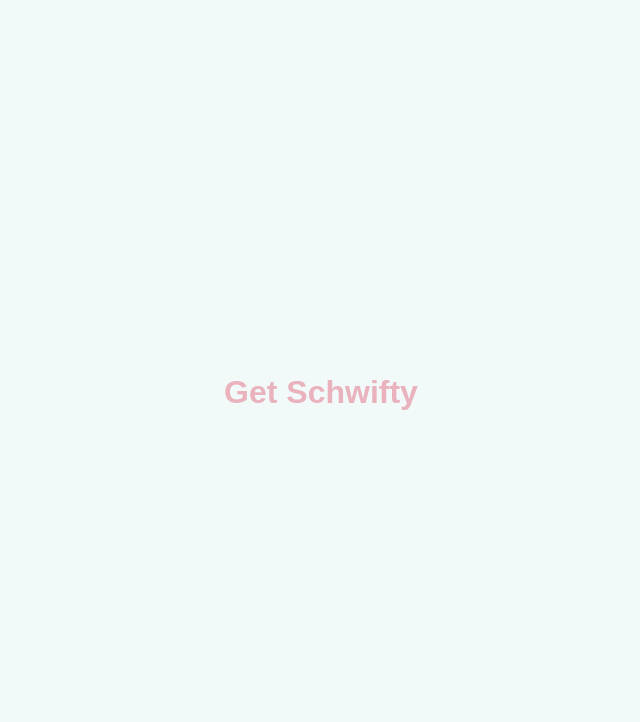
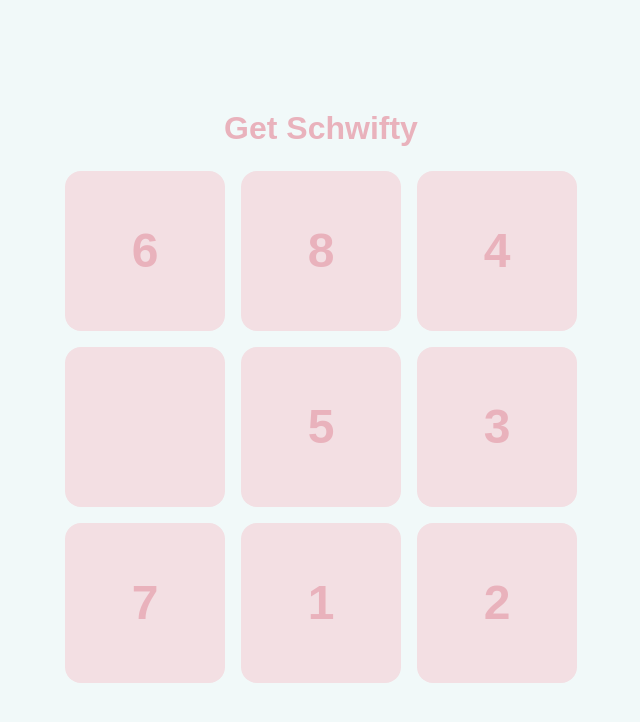
Before and after one commit to shirleygordon/get-schwifty, a plain HTML site: page View/html/index.html in a window 1280 px wide. Shown: the whole page, without its empty margins (319-959 px from the left). Drawn offline with Linux system fonts and the light colour scheme.

Commit message:
Added main.js script to index.html

```diff
--- a/View/html/index.html
+++ b/View/html/index.html
@@ -13,4 +13,4 @@
     </body>
 </html>
 
-<script src="../js/display-board.js"></script>
+<script type="module" src="../js/main.js"></script>
```
